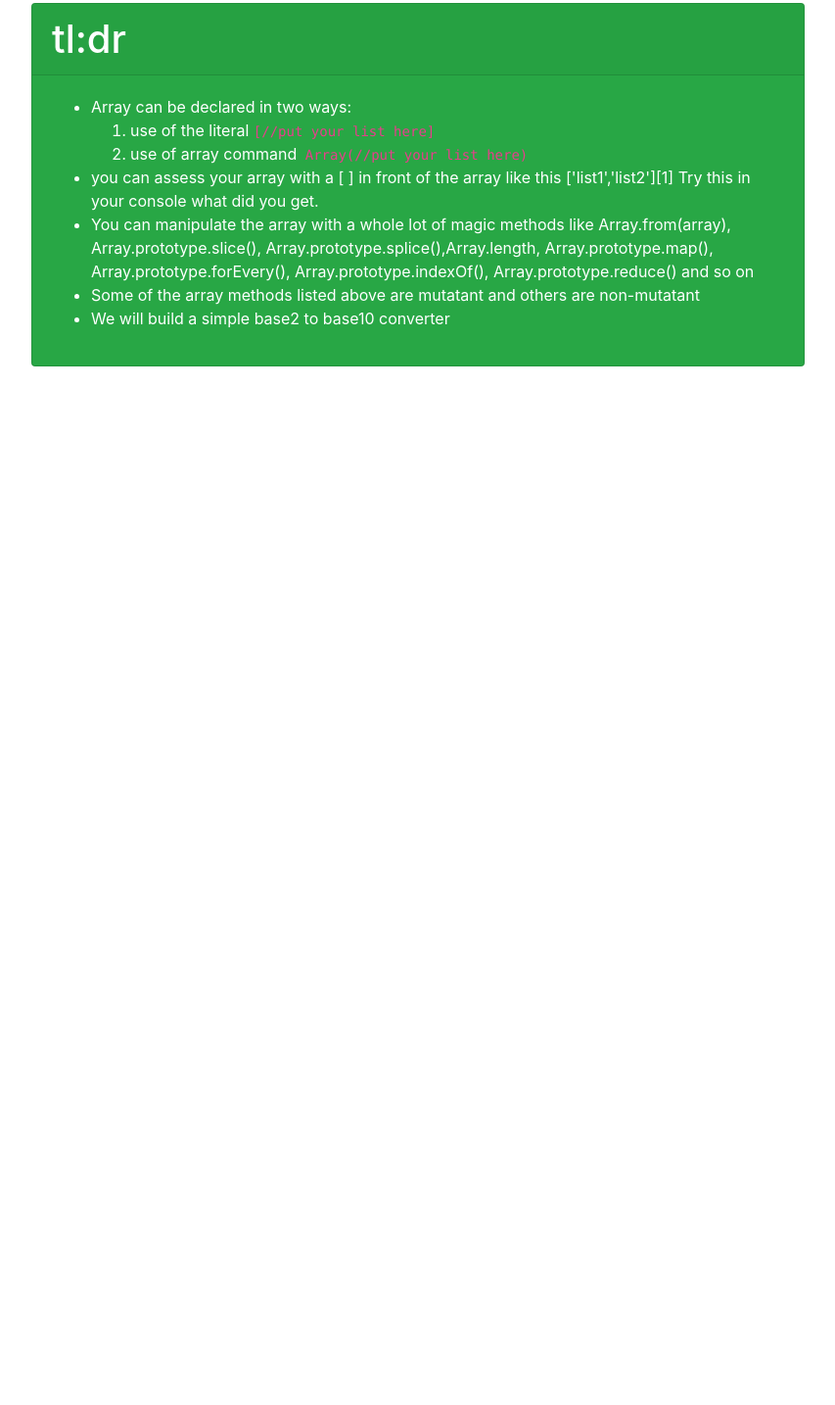
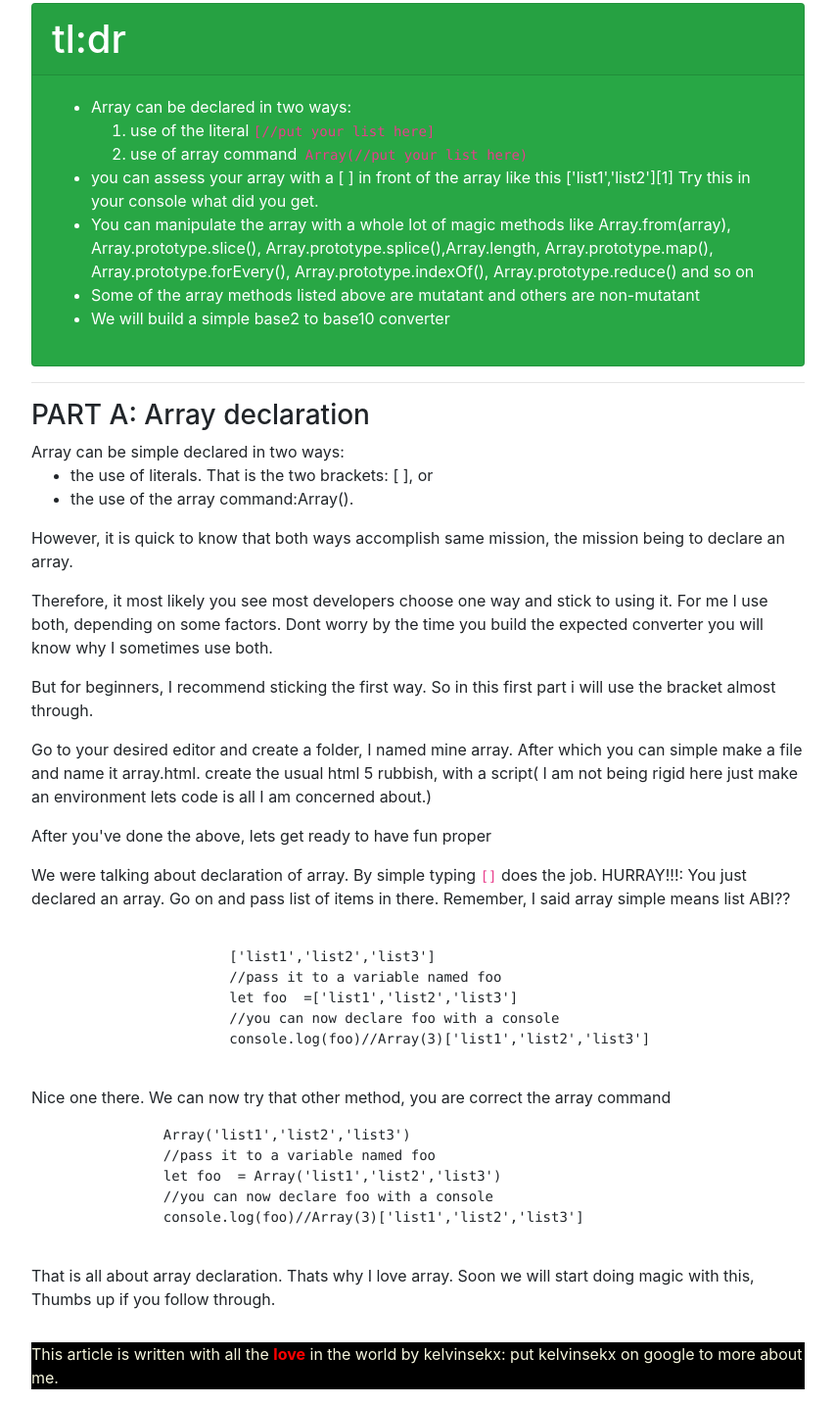
Before and after one commit to kelvinsekx/arrahywithsekx, a plain HTML site: page index.html in a window 1280 px wide. Shown: the part 907-2341 px from the top of the page at 98% size, without its empty margins (16-869 px from the left). Before the commit the page ends 1313 px from the top, so only its background shows below. Drawn offline with nearby package versions, Linux system fonts and the light colour scheme; a script that the page names is missing.

Commit message:
a little fun with array

```diff
--- a/index.html
+++ b/index.html
@@ -33,7 +33,7 @@
                 <p>Back to our definition. I was saying array in javascript gives us an object power. Any wonders you can imagine can be exert on array.</p>
                 <p>It syntax is fun too. <code>[//lolo]</code>, it just cant be fun than that. It can take in just almost anything from numbers to string to alphanumeric rubbish and even images. What a wawu</p>
                 <p>Check this out: <code>['sola','werepe', 45,'lol']</code>. You can pass them to a named variable too like this
-                <code>var anotherArray =['sola','werepe', 45,'lol']</code>. Also try log it to the console(<code>console.log(anotherArray)//Array(4) [ "sola", "werepe", 45, "lol" ]</code>). This is just the beginning. GET READY TO HAVE SOFT FUN LEARNING THE POWER OF ARRAY </p>
+                <code>var anotherArray =['sola','werepe', 45,'lol']</code>. Also try log it to the console(<code>console.log(anotherArray)//Array(4) [ "sola", "werepe", 45, "lol" ]</code>). This is just the beginning. GET READY TO HAVE SOFT FUN LEARNING THE POWER OF ARRAY. </p>
             </article>
             <article>
                 <div class="card text-white bg-success mb-3" style="max-width: 68rem;">
@@ -58,9 +58,49 @@
                     </div>
             </div>
             </article>
+            <hr>
+            <section>
+                <h3>PART A: Array declaration</h3>
+                Array can be simple declared in two ways:
+                <ul>
+                    <li>the use of literals. That is the two brackets: [ ], or</li>
+                    <li>the use of the array command:Array().</li>
+                </ul>
+                <p>However, it is quick to know that both ways accomplish same mission, the mission being to declare an array. </p>
+                <p>Therefore, it most likely you see most developers choose one way and stick to using it. For me I use both, depending on some factors. Dont worry by the time you build the expected converter you will know why I sometimes use both.</p>
+                <p>But for beginners, I recommend sticking the first way. So in this first part i will use the bracket almost through.</p>
+                <p>Go to your desired editor and create a folder, I named mine array. After which you can simple make a file and name it array.html. create the usual html 5 rubbish, with a script( I am not being rigid here just make an environment lets code is all I am concerned about.)</p>
+                <p>After you've done the above, lets get ready to have fun proper</p>
+                <p>We were talking about declaration of array. By simple typing <code>[]</code> does the job. HURRAY!!!: You just declared an array. Go on and pass list of items in there. Remember, I said array simple means list ABI??</p>
+                <p>
+                    <pre>
+                        <code>
+                        ['list1','list2','list3']
+                        //pass it to a variable named foo
+                        let foo  =['list1','list2','list3']
+                        //you can now declare foo with a console
+                        console.log(foo)//Array(3)['list1','list2','list3']</code>
+                    </pre></p>
+        <p>Nice one there. We can now try that other method, you are correct the array command</p>
+        <p><code>
+            <pre>
+                Array('list1','list2','list3')
+                //pass it to a variable named foo
+                let foo  = Array('list1','list2','list3')
+                //you can now declare foo with a console
+                console.log(foo)//Array(3)['list1','list2','list3']
+            </pre></code></p>
+            <p>That is all about array declaration. Thats why I love array. Soon we will start doing magic with this, Thumbs up if you follow through.</p>
+            </section>
+            <footer>This article is written with all the <span class="love">love</span> in the world by kelvinsekx: put kelvinsekx on google to more about me.</footer>
         </div>
         </div>
     </main>
+    <script>
+        let foo  = Array('list1','list2','list3')
+        console.log(foo);
+
+    </script>
         <script src="https://code.jquery.com/jquery-3.3.1.slim.min.js" integrity="sha384-q8i/X+965DzO0rT7abK41JStQIAqVgRVzpbzo5smXKp4YfRvH+8abtTE1Pi6jizo" crossorigin="anonymous"></script>
 <script>window.jQuery || document.write('<script src="/docs/4.3/assets/js/vendor/jquery-slim.min.js"><\/script>')</script><script src="/docs/4.3/dist/js/bootstrap.bundle.min.js" integrity="sha384-xrRywqdh3PHs8keKZN+8zzc5TX0GRTLCcmivcbNJWm2rs5C8PRhcEn3czEjhAO9o" crossorigin="anonymous"></script><script src="https://cdn.jsdelivr.net/npm/docsearch.js@2/dist/cdn/docsearch.min.js"></script><script src="/docs/4.3/assets/js/docs.min.js"></script>
 
--- a/styles.css
+++ b/styles.css
@@ -11,3 +11,12 @@
 .note{
     border: 1px dotted red;
 }
+footer{
+    margin-top: 2rem;
+    background-color: #000;
+    color: beige;
+}
+.love{
+    color: red;
+    font-weight: bolder;
+}
```
